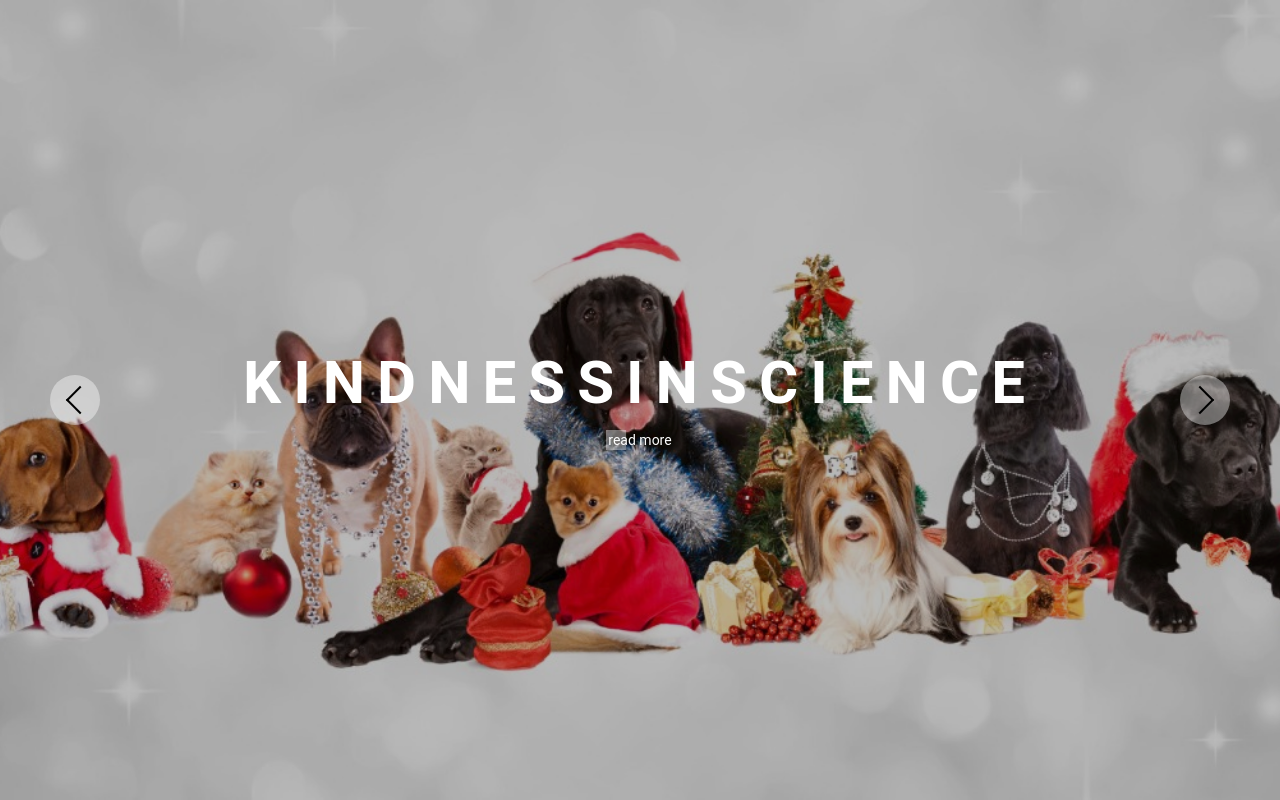
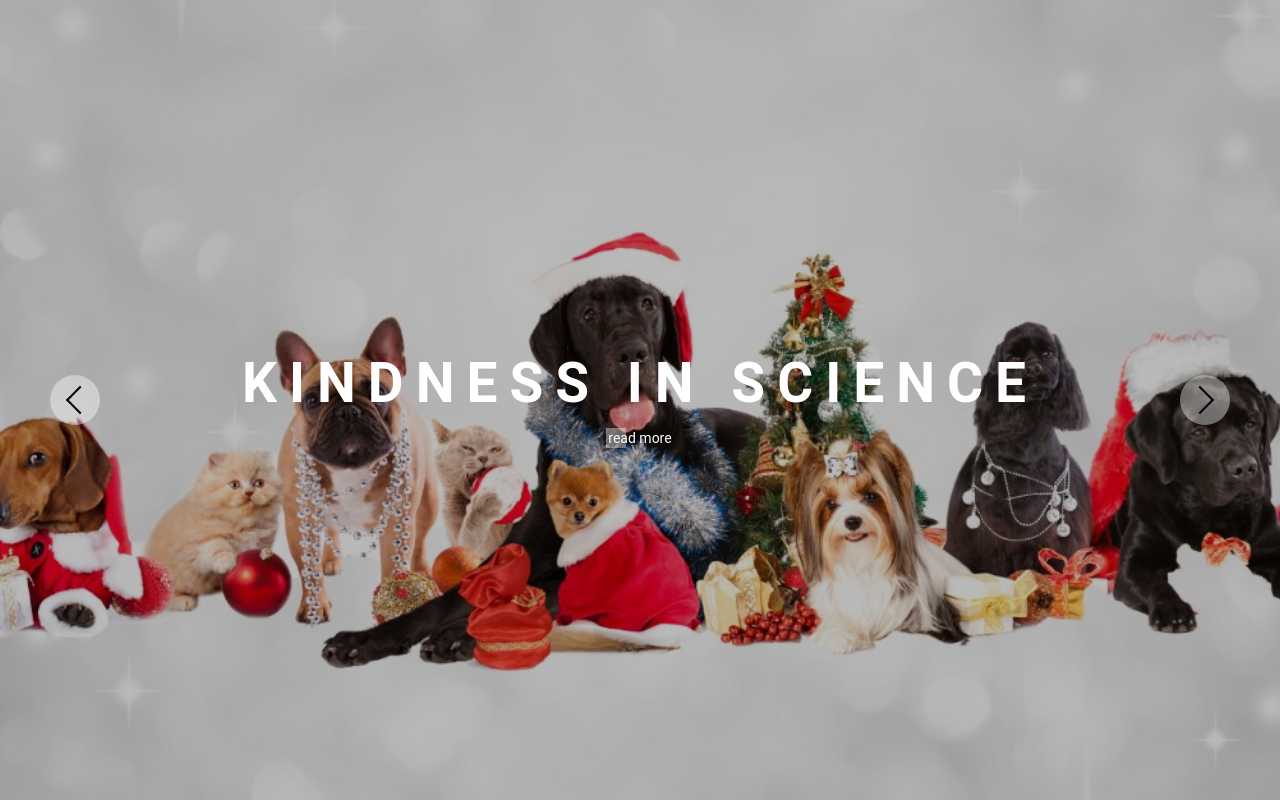
Before and after one commit to D-Sushma/myslider, a React (Create React App) app: page / in a window 1280 px wide. Built offline with nearby package versions, Linux system fonts and the light colour scheme.

Commit message:
secondary commit

```diff
--- a/src/App.js
+++ b/src/App.js
@@ -41,7 +41,7 @@ function App() {
   return (
     <div className="App">
       {/* <h1 style={{textAlign:"center"}}>IMAGE-SLIDER</h1> */}
-      <SliderImage slides={slides} />
+      <SliderImage slides={slides}  />
     </div>
   );
 }
--- a/src/App.scss
+++ b/src/App.scss
@@ -129,7 +129,8 @@
       }
 
       &-heading {
-        $fontSize: 60px;
+        // $fontSize: 60px;
+        $fontSize: 55px;
 
         display: flex;
         margin-bottom: 20px;
--- a/src/components/SliderImage.js
+++ b/src/components/SliderImage.js
@@ -45,7 +45,7 @@ class SliderImage extends React.Component {
       const { activeSlide, prevSlide, sliderReady } = this.state;
       return (
         <div className={classNames('slider', { 's--ready': sliderReady })}>
-          <p className="slider__top-heading"></p>
+          {/* <p className="slider__top-heading">Travelers</p> */}
           <div className="slider__slides">
             {this.props.slides.map((slide, index) => (
               <div
@@ -55,7 +55,7 @@ class SliderImage extends React.Component {
                 <div className="slider__slide-content">
                   {/* <h3 className="slider__slide-subheading">{slide.caption2 || slide.caption1}</h3> */}
                   <h2 className="slider__slide-heading">
-                    {slide.caption1.split('').map(l => <span>{l}</span>)}
+                    {slide.caption1.split('&nbps;').map(l => <span>{l}</span>)}
                   </h2>
                   <p className="slider__slide-readmore">read more</p>
                 </div>
```
